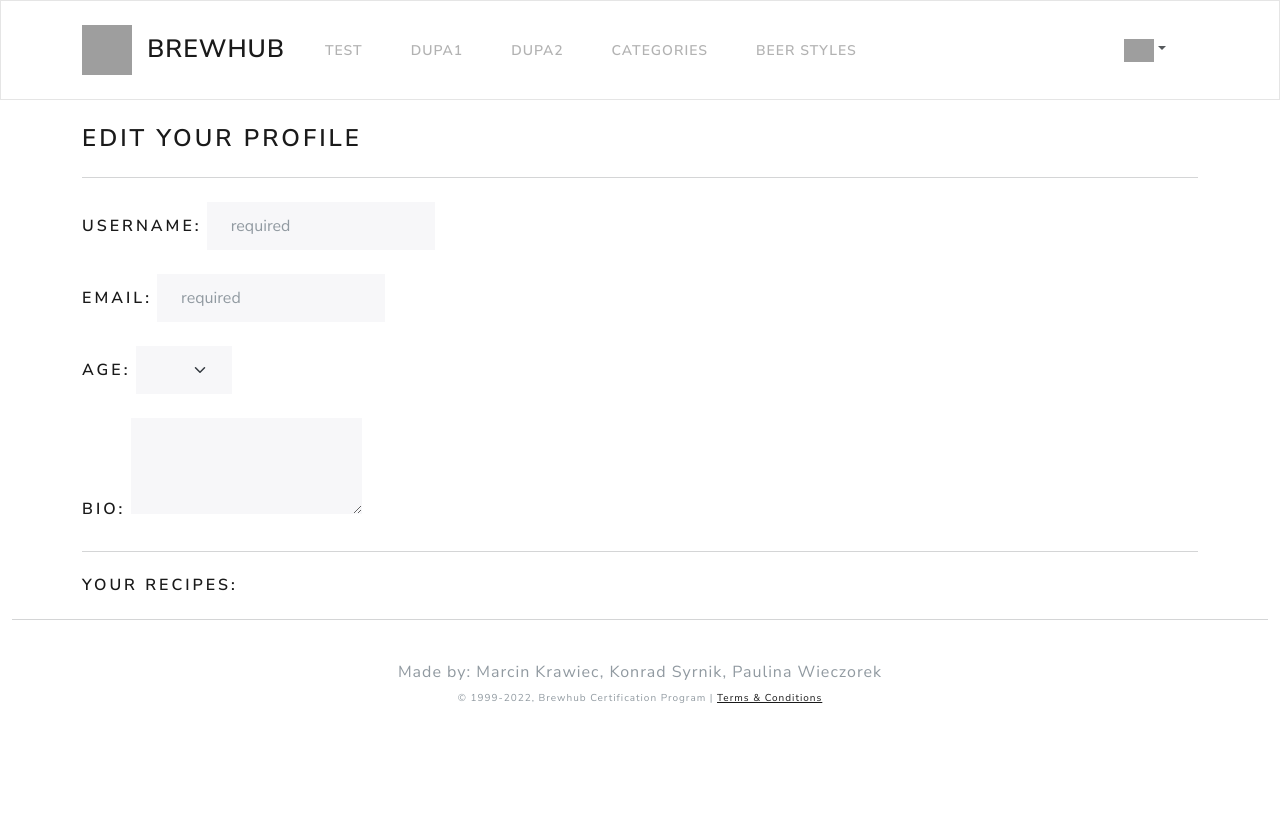
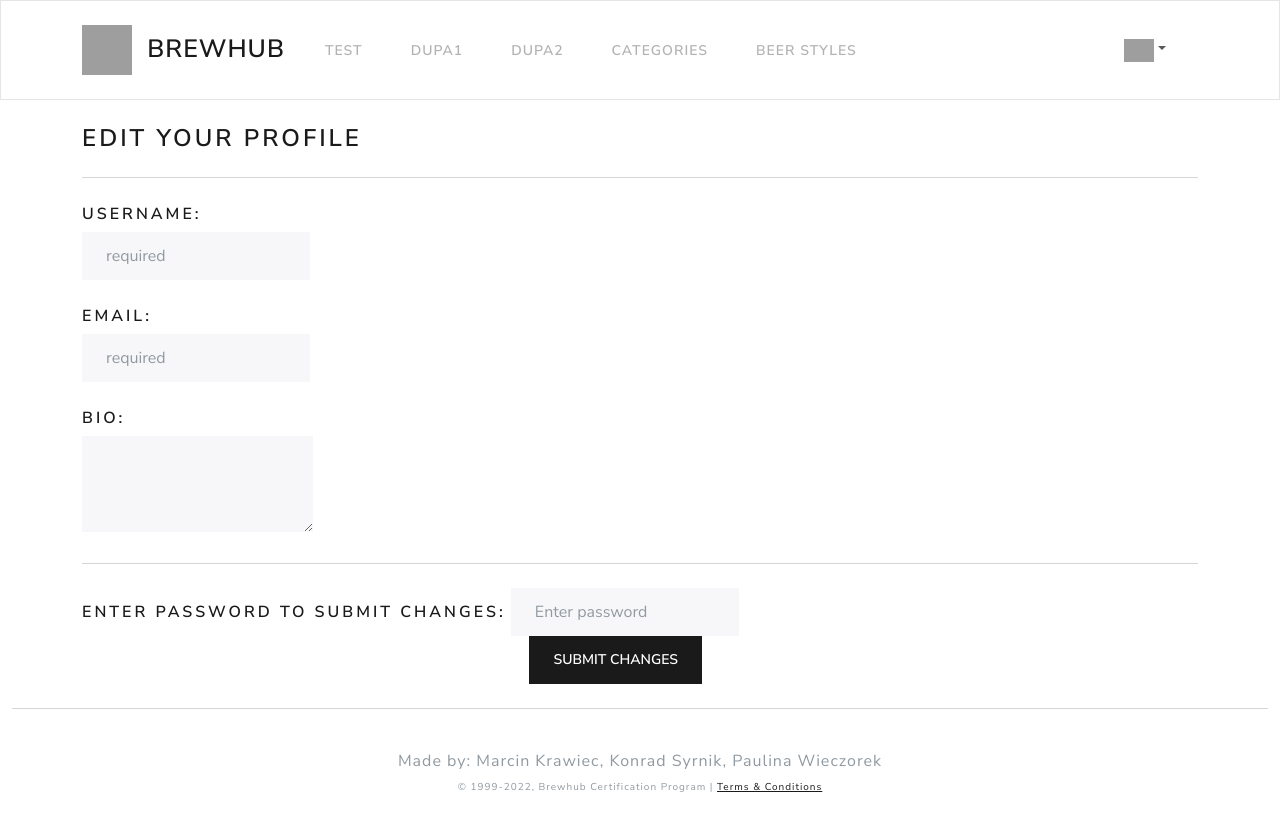
Before and after one commit to marcin-kraviec/brewhub, a Flask app: template brewhub/templates/edit_profile.html in a window 1280 px wide. Before the commit the page ends 703 px from the top, so only its background shows below. Run offline with Flask 2, Linux system fonts and the light colour scheme; the template is opened without the code that fills it, so the values that code supplies are empty; some libraries are stand-ins or nearby versions; grey boxes are pictures that could not be loaded.

Commit message:
Modify edit_ptofile.html file

```diff
--- a/brewhub/templates/edit_profile.html
+++ b/brewhub/templates/edit_profile.html
@@ -5,37 +5,30 @@
         <h3>Edit Your Profile</h3>
         <hr class="my-4">
         <form action="{{ url_for('views.edit_profile') }}" method="post">
-            <div style="display: inline-block"><h5>Username:</h5></div>
             <div class="form-group" style="display: inline-block">
+                <div style="display: inline-block"><h5>Username:</h5></div>
                 <input type="text" name='username' class="form-control" id="username" aria-describedby="emailHelp" placeholder={{ session['username'] }} required>
             </div>
             <br/><br/>
-            <div style="display: inline-block"><h5>Email:</h5></div>
             <div class="form-group" style="display: inline-block">
+                <div style="display: inline-block"><h5>Email:</h5></div>
                 <input type="email" name='email' class="form-control" id="email" aria-describedby="emailHelp" placeholder={{ session['email'] }} required>
             </div>
             <br/><br/>
-            <div style="display: inline-block"><h5>Age:</h5></div>
-            <div class=form-group" style="display: inline-block">
-                <select name='age' class="form-select" id="age">
-                {% for i in ages %}
-                    {% if i != session['age'] %}
-                        <option>{{ i }}</option>
-                    {% else %}
-                        <option selected>{{ i }}</option>
-                    {% endif %}
-                {%  endfor %}
-                </select>
-            </div>
-            <br/><br/>
-            <div style="display: inline-block; vertical-align: center" ><h5>Bio:</h5></div>
             <div class="form-group" style="display: inline-block">
+                <div style="display: inline-block;"><h5>Bio:</h5></div>
                 <textarea class="form-control" name='bio' id="bio" rows="3" placeholder={{ session['bio'] }}></textarea>
             </div>
-        <br/>
-        <hr class="my-4">
+            <hr class="my-4">
+            <div style="display: inline-block"><h5>Enter password to submit changes: </h5></div>
+            <div class="form-group" style="display: inline-block">
+                <input type="password" name="password" class="form-control" id="exampleInputPassword1" placeholder="Enter password">
+            </div>
+            <div class="form-group" style="display: inline-block; width: 620px; text-align: right" >
+                <button type="submit" class="btn btn-primary">Submit changes</button>
+            </div>
         </form>
-        <h5>Your recipes:</h5>
+
     </div>
 
 {% endblock %}
```
